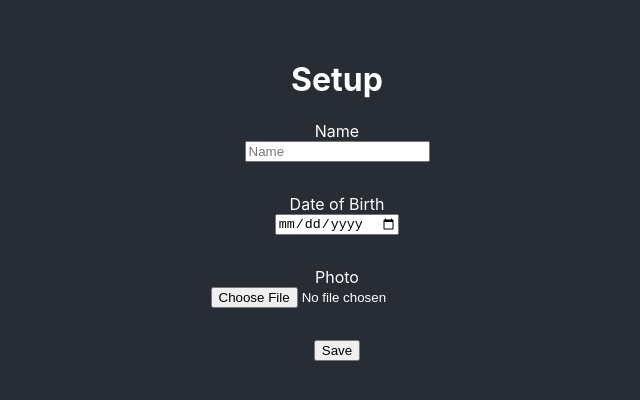
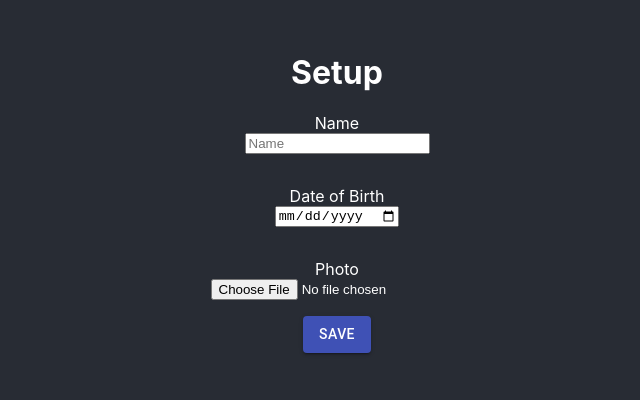
Before and after one commit to IraDjaja/LoginSetupHome, a React (Create React App) app: page /setup in a window 1280 px wide. Shown: the part 200-600 px from the top of the page, without its empty margins (303-943 px from the left). Built offline with nearby package versions, Linux system fonts and the light colour scheme.

Commit message:
:lipstick: Use Material UI button

```diff
--- a/package.json
+++ b/package.json
@@ -3,6 +3,7 @@
   "version": "0.1.0",
   "private": true,
   "dependencies": {
+    "@material-ui/core": "^4.12.4",
     "@testing-library/jest-dom": "^5.16.5",
     "@testing-library/react": "^13.4.0",
     "@testing-library/user-event": "^13.5.0",
--- a/src/components/Home/Home.js
+++ b/src/components/Home/Home.js
@@ -5,6 +5,7 @@
 import { db, auth, storage } from "../../firebase.js";
 import { ref, getDownloadURL } from "firebase/storage";
 import { useNavigate } from "react-router-dom";
+import Button from "@material-ui/core/Button";
 
 function Home() {
   const navigate = useNavigate();
@@ -55,7 +56,9 @@
       <label className="text">Photo</label>
       {user && <img id="photo" alt="Preview" width="300"></img>}
       <p>
-        <input type="button" value="Logout" onClick={logoutHandler}></input>
+        <Button variant="contained" color="primary" onClick={logoutHandler}>
+          Logout
+        </Button>
       </p>
     </div>
   );
--- a/src/components/Login/Login.js
+++ b/src/components/Login/Login.js
@@ -7,6 +7,7 @@
 } from "../../firebase.js";
 import { Link, useNavigate } from "react-router-dom";
 import { useAuthState } from "react-firebase-hooks/auth";
+import Button from "@material-ui/core/Button";
 
 function Login() {
   const [email, setEmail] = useState("");
@@ -60,7 +61,9 @@
         ></input>
       </p>
       <p>
-        <input type="button" value="Login" onClick={loginHandler}></input>
+        <Button variant="contained" color="primary" onClick={loginHandler}>
+          Login
+        </Button>
       </p>
     </div>
   );
--- a/src/components/Setup/Setup.js
+++ b/src/components/Setup/Setup.js
@@ -12,6 +12,7 @@
 import { ref, uploadBytesResumable } from "firebase/storage";
 import { v4 as uuidv4 } from "uuid";
 import { useNavigate } from "react-router-dom";
+import Button from "@material-ui/core/Button";
 
 function Setup() {
   const [name, setName] = useState("");
@@ -91,8 +92,11 @@
       {photo != null && (
         <img alt="Preview" src={URL.createObjectURL(photo)} width="300"></img>
       )}
-      <p></p>
-      <input type="button" value="Save" onClick={saveHandler}></input>
+      <p>
+        <Button variant="contained" color="primary" onClick={saveHandler}>
+          Save
+        </Button>
+      </p>
     </div>
   );
 }
```
Also changed, not shown: 1 other file (tests, documents, lock files or other folders).
